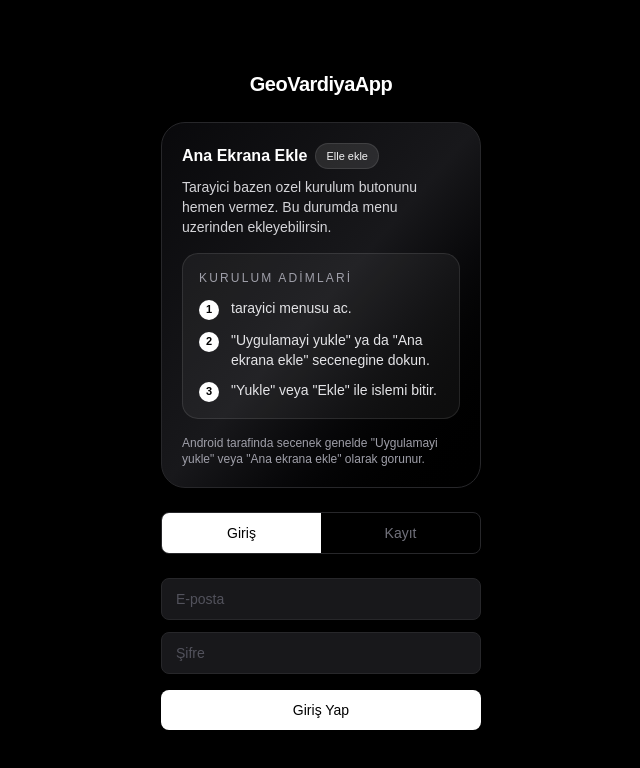
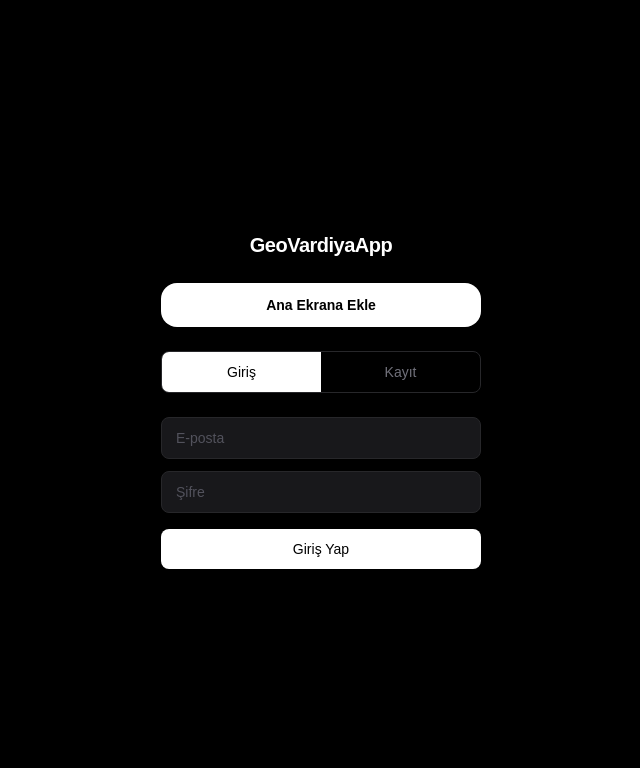
Before and after one commit to tahayunusdemir/geovardiyaapp, a Next.js app: page / in a window 1280 px wide. Shown: the top 768 px of the page, without its empty margins (319-959 px from the left). Built offline with nearby package versions, Linux system fonts and the light colour scheme.

Commit message:
sw değiştirildi

```diff
--- a/components/InstallPrompt.tsx
+++ b/components/InstallPrompt.tsx
@@ -1,134 +1,59 @@
 'use client'
 
+import { useState } from 'react'
 import { useInstallPrompt } from './InstallPromptProvider'
-
-interface InstallGuide {
-  badgeClassName: string
-  badgeLabel: string
-  description: string
-  hint: string
-  steps: string[]
-}
 
 export default function InstallPrompt() {
   const { deferredPrompt, isIOS, isStandalone, isSecureContext, serviceWorkerError, install } =
     useInstallPrompt()
+  const [message, setMessage] = useState<string | null>(null)
   const userAgent = typeof navigator === 'undefined' ? '' : navigator.userAgent
+  const isAndroid = /Android/i.test(userAgent)
   const isSafari =
     /Safari/i.test(userAgent) && !/Chrome|CriOS|FxiOS|EdgiOS|OPiOS/i.test(userAgent)
-  const isSamsungBrowser = /SamsungBrowser/i.test(userAgent)
-  const isFirefox = /Firefox|FxiOS/i.test(userAgent)
-  const browserMenuLabel = isSamsungBrowser
-    ? 'Samsung Internet menusu'
-    : isFirefox
-      ? 'Firefox menusu'
-      : 'tarayici menusu'
+  const buttonLabel = isAndroid ? 'APK Olarak Ekle' : 'Ana Ekrana Ekle'
 
   if (isStandalone) return null
 
-  let guide: InstallGuide
+  async function handleClick() {
+    setMessage(null)
 
-  if (!isSecureContext) {
-    guide = {
-      badgeClassName: 'bg-yellow-500/15 text-yellow-200 border-yellow-500/30',
-      badgeLabel: 'HTTPS gerekli',
-      description:
-        'Bu baglanti guvenli olmadigi icin tarayici ana ekrana ekleme akisini acmaz.',
-      hint: 'Telefonla test ederken HTTPS veya localhost kullanmadan PWA kurulumu cikmaz.',
-      steps: [
-        'Uygulamayi HTTPS uzerinden veya bilgisayarda localhost ile ac.',
-        'Sayfa yeniden yuklenince tarayici menusu icindeki kurulum secenegini kontrol et.',
-        '"Uygulamayi yukle" ya da "Ana ekrana ekle" secenegiyle kurulumu tamamla.',
-      ],
+    if (deferredPrompt && isSecureContext && !isIOS) {
+      await install()
+      return
     }
-  } else if (isIOS) {
-    guide = {
-      badgeClassName: 'bg-sky-500/15 text-sky-100 border-sky-500/30',
-      badgeLabel: 'Safari ile ekle',
-      description:
-        'iPhone ve iPad tarafinda tek tik yukleme yerine Safari paylas menusu kullaniliyor.',
-      hint: isSafari
-        ? 'Paylas dugmesi alt ya da ust barda gorunebilir.'
-        : 'Kurulum secenegi gormek icin sayfayi Safari icinde acman gerekiyor.',
-      steps: [
-        isSafari ? 'Safari icinde bu sayfayi acik tut.' : 'Bu sayfayi Safari ile ac.',
-        'Paylas dugmesine dokun.',
-        '"Ana Ekrana Ekle" secenegini secip "Ekle" ile onayla.',
-      ],
+
+    if (!isSecureContext) {
+      setMessage('Yukleme icin HTTPS gerekli.')
+      return
     }
-  } else if (deferredPrompt) {
-    guide = {
-      badgeClassName: 'bg-emerald-500/15 text-emerald-100 border-emerald-500/30',
-      badgeLabel: 'Hazir',
-      description:
-        'Tarayici uygulamayi yuklemeye hazir. Istersen tek dokunusla kurulumu baslatabilirsin.',
-      hint: 'Buton acilmazsa yine tarayici menusundeki kurulum secenegini kullanabilirsin.',
-      steps: [
-        'Asagidaki "Telefona Yukle" butonuna dokun.',
-        'Tarayicinin acacagi kurulum penceresini onayla.',
-        'Uygulama ana ekrana eklendiginde tarayicidan ayri acilacak.',
-      ],
+
+    if (isIOS) {
+      setMessage(
+        isSafari
+          ? 'Safari > Paylas > Ana Ekrana Ekle kullan.'
+          : 'iPhone icin sayfayi Safari ile ac.'
+      )
+      return
     }
-  } else {
-    guide = {
-      badgeClassName: 'bg-white/10 text-zinc-100 border-white/10',
-      badgeLabel: 'Elle ekle',
-      description:
-        'Tarayici bazen ozel kurulum butonunu hemen vermez. Bu durumda menu uzerinden ekleyebilirsin.',
-      hint: 'Android tarafinda secenek genelde "Uygulamayi yukle" veya "Ana ekrana ekle" olarak gorunur.',
-      steps: [
-        `${browserMenuLabel} ac.`,
-        '"Uygulamayi yukle" ya da "Ana ekrana ekle" secenegine dokun.',
-        '"Yukle" veya "Ekle" ile islemi bitir.',
-      ],
+
+    if (serviceWorkerError) {
+      setMessage('Yukleme su an hazir degil.')
+      return
     }
+
+    setMessage('Tarayici su an dogrudan yukleme penceresi vermiyor.')
   }
 
   return (
-    <section className="rounded-3xl border border-zinc-800 bg-gradient-to-br from-zinc-950 via-zinc-900 to-black p-5 text-white shadow-[0_20px_60px_rgba(0,0,0,0.35)]">
-      <div className="flex flex-col gap-3 sm:flex-row sm:items-start sm:justify-between">
-        <div className="min-w-0">
-          <div className="flex items-center gap-2 flex-wrap">
-            <p className="text-base font-semibold">Ana Ekrana Ekle</p>
-            <span className={`inline-flex items-center rounded-full border px-2.5 py-1 text-[11px] font-medium ${guide.badgeClassName}`}>
-              {guide.badgeLabel}
-            </span>
-          </div>
-          <p className="mt-2 text-sm text-zinc-300">{guide.description}</p>
-        </div>
-
-        {deferredPrompt && isSecureContext && !isIOS && (
-          <button
-            onClick={install}
-            className="shrink-0 rounded-xl bg-white px-4 py-2.5 text-sm font-semibold text-black transition-colors hover:bg-zinc-200"
-          >
-            Telefona Yukle
-          </button>
-        )}
-      </div>
-
-      <div className="mt-4 rounded-2xl border border-white/10 bg-white/5 p-4">
-        <p className="text-xs font-medium uppercase tracking-[0.18em] text-zinc-400">
-          Kurulum Adimlari
-        </p>
-        <ol className="mt-3 flex flex-col gap-2.5 text-sm text-zinc-200">
-          {guide.steps.map((step, index) => (
-            <li key={step} className="flex items-start gap-3">
-              <span className="mt-0.5 inline-flex h-5 w-5 shrink-0 items-center justify-center rounded-full bg-white text-[11px] font-bold text-black">
-                {index + 1}
-              </span>
-              <span>{step}</span>
-            </li>
-          ))}
-        </ol>
-      </div>
-
-      <p className="mt-4 text-xs text-zinc-400">{guide.hint}</p>
-      {serviceWorkerError && (
-        <p className="mt-3 rounded-xl border border-red-500/20 bg-red-500/10 px-3 py-2 text-xs text-red-300">
-          Servis worker kaydi basarisiz: {serviceWorkerError}
-        </p>
-      )}
-    </section>
+    <div className="flex flex-col gap-2">
+      <button
+        onClick={handleClick}
+        className="w-full rounded-2xl bg-white px-4 py-3 text-sm font-semibold text-black transition-colors hover:bg-zinc-200"
+      >
+        {buttonLabel}
+      </button>
+      {message && <p className="text-xs text-zinc-400">{message}</p>}
+    </div>
   )
 }
--- a/public/sw.js
+++ b/public/sw.js
@@ -2,6 +2,11 @@
 
 self.addEventListener('install', () => self.skipWaiting())
 self.addEventListener('activate', (e) => e.waitUntil(self.clients.claim()))
+
+// Tarayıcının PWA kurulum kriterini karşılamak için gerekli
+self.addEventListener('fetch', (event) => {
+  event.respondWith(fetch(event.request))
+})
 
 // Periodic Background Sync — OS tarafından uyandırılır (Android Chrome)
 self.addEventListener('periodicsync', (event) => {
```
